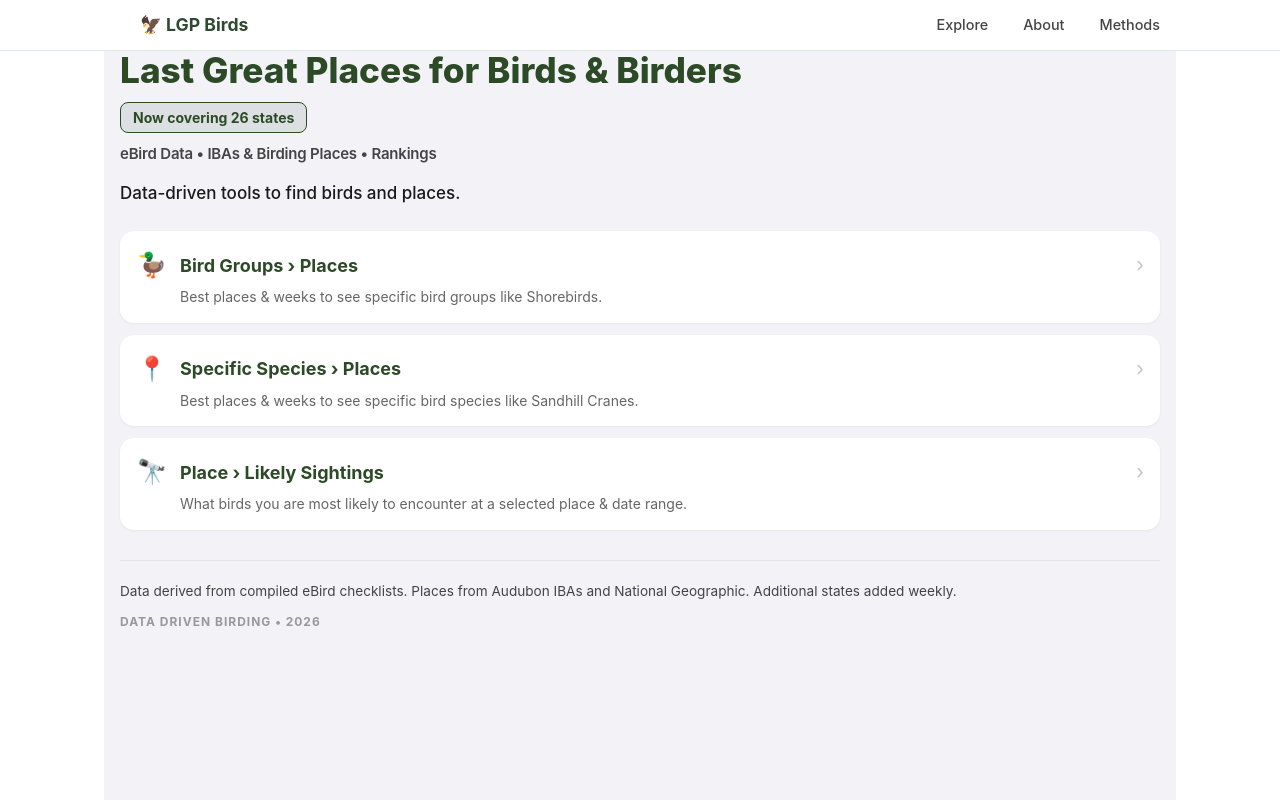
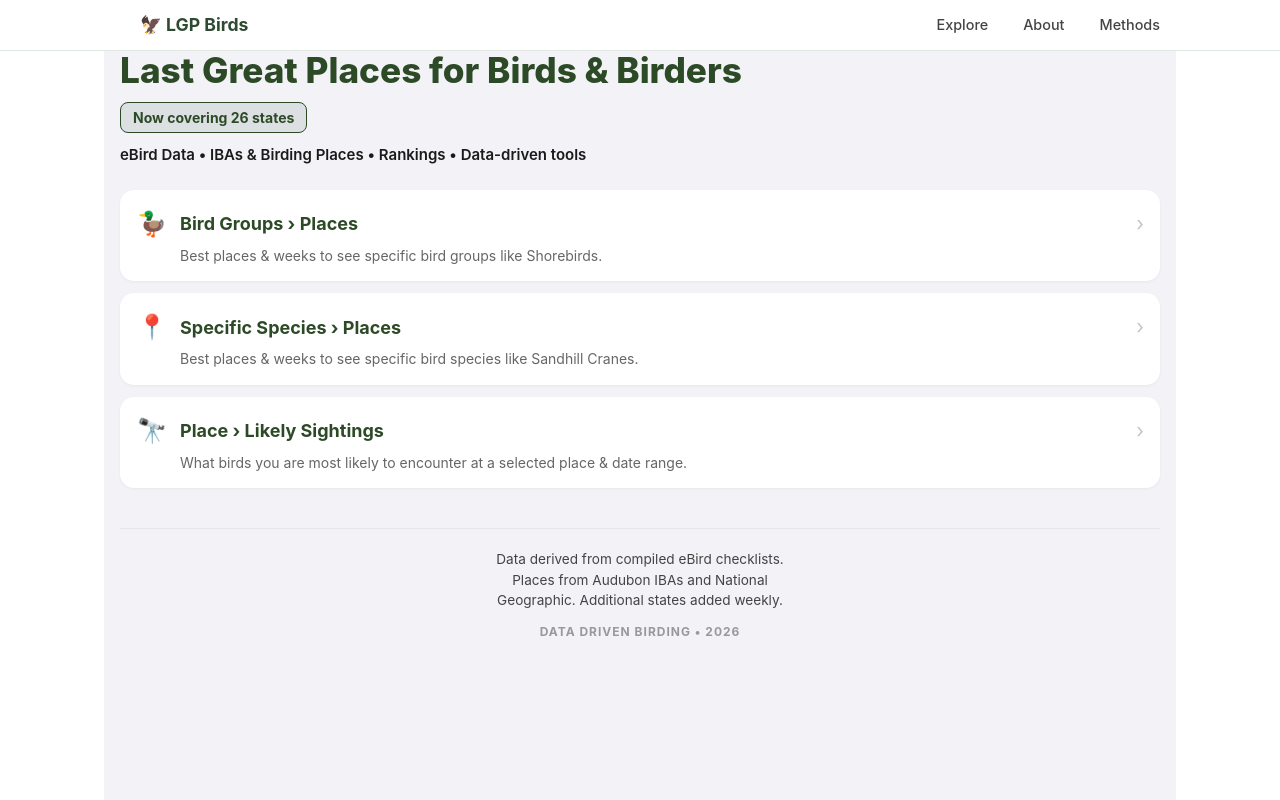
Before and after one commit to lastgreatplaces/LGP-Birds, a Next.js app: page / in a window 1280 px wide. Shown: the top 800 px of the page. Built offline with nearby package versions, Linux system fonts and the light colour scheme.

Commit message:
more tweaks

```diff
--- a/app/page.tsx
+++ b/app/page.tsx
@@ -27,7 +27,7 @@ export default function HomePage() {
   return (
     <div className="container" style={{ padding: '0 16px 16px 16px', backgroundColor: '#f2f2f7', minHeight: '100vh' }}>
 
-      {/* Header section with zero top buffer */}
+      {/* Header section - Zero top buffer */}
       <header style={{ paddingTop: '0px', paddingBottom: '10px', textAlign: 'left' }}>
         <h1 style={{
           fontSize: '2.2rem',
@@ -39,39 +39,35 @@ export default function HomePage() {
           Last Great Places for Birds & Birders
         </h1>
 
-        {/* Updated Badge & Subhead */}
-        <div style={{ display: 'flex', flexDirection: 'column', gap: '10px', marginBottom: '15px' }}>
+        {/* Badge Row */}
+        <div style={{ marginBottom: '12px' }}>
           <div style={{
             display: 'inline-block',
-            backgroundColor: 'rgba(45, 74, 39, 0.1)', /* Subtle green tint */
+            backgroundColor: 'rgba(45, 74, 39, 0.1)',
             border: '1.5px solid #2d4a27',
             color: '#2d4a27',
             padding: '4px 12px',
             borderRadius: '8px',
             fontSize: '14px',
-            fontWeight: '700',
-            width: 'fit-content'
+            fontWeight: '700'
           }}>
             Now covering 26 states
           </div>
-
-          <p style={{
-            fontSize: '15px',
-            fontWeight: '600',
-            color: '#444',
-            margin: '0',
-            letterSpacing: '-0.2px'
-          }}>
-            eBird Data • IBAs & Birding Places • Rankings
-          </p>
         </div>
 
-        <p style={{ fontSize: '17px', fontWeight: '500', color: '#1a1a1a', marginBottom: '15px', textAlign: 'left' }}>
-          Data-driven tools to find birds and places.
+        {/* Combined Single Subhead - Reduced Buffer */}
+        <p style={{
+          fontSize: '15px',
+          fontWeight: '600',
+          color: '#1a1a1a',
+          margin: '0 0 15px 0',
+          lineHeight: '1.3'
+        }}>
+          eBird Data • IBAs & Birding Places • Rankings • Data-driven tools
         </p>
       </header>
 
-      {/* Tool Cards */}
+      {/* Tool Cards - Forced Left Alignment */}
       <div style={{ display: 'flex', flexDirection: 'column', gap: '12px' }}>
         {cards.map((card) => (
           <Link
@@ -87,21 +83,21 @@ export default function HomePage() {
               boxShadow: '0 1px 3px rgba(0,0,0,0.05)',
               color: 'inherit',
               transition: 'transform 0.1s ease',
-              textAlign: 'left'
+              textAlign: 'left' // Explicit container align
             }}
           >
             {/* Action Line */}
             <div style={{ display: 'flex', alignItems: 'center', justifyContent: 'space-between', marginBottom: '4px' }}>
-              <div style={{ display: 'flex', alignItems: 'center', gap: '12px', flexGrow: 1 }}>
+              <div style={{ display: 'flex', alignItems: 'center', gap: '12px', flexGrow: 1, textAlign: 'left' }}>
                 <span style={{ fontSize: '24px', width: '32px', textAlign: 'center' }}>{card.icon}</span>
-                <span style={{ fontSize: '18px', fontWeight: '700', color: '#2d4a27' }}>
+                <span style={{ fontSize: '18px', fontWeight: '700', color: '#2d4a27', textAlign: 'left' }}>
                   {card.title}
                 </span>
               </div>
               <span style={{ color: '#c4c4c6', fontSize: '20px' }}>›</span>
             </div>
 
-            {/* Description */}
+            {/* Description - Left Aligned */}
             <div style={{
               fontSize: '14px',
               color: '#666',
@@ -115,17 +111,17 @@ export default function HomePage() {
         ))}
       </div>
 
-      {/* Revised Footer */}
+      {/* Footer - Restored to Centered */}
       <footer style={{
-        marginTop: '30px',
+        marginTop: '40px',
         padding: '20px 0',
-        textAlign: 'left',
+        textAlign: 'center',
         fontSize: '0.85rem',
         color: '#777',
         lineHeight: '1.5',
         borderTop: '1px solid #e5e5ea'
       }}>
-        <p style={{ margin: '0 0 12px 0' }}>
+        <p style={{ margin: '0 0 12px 0', maxWidth: '300px', marginLeft: 'auto', marginRight: 'auto' }}>
           Data derived from compiled eBird checklists. Places from Audubon IBAs and National Geographic. Additional states added weekly.
         </p>
         <p style={{ fontWeight: 'bold', letterSpacing: '1px', color: '#999', fontSize: '0.75rem' }}>
@@ -134,10 +130,12 @@ export default function HomePage() {
       </footer>
 
       <style jsx>{`
-        /* Global Nav Left Alignment */
-        :global(nav), :global(.nav-container) {
+        /* Aggressive Left-Align for Top Nav/Logo */
+        :global(nav), :global(header), :global(.nav-container), :global(.logo-wrapper) {
           justify-content: flex-start !important;
+          align-items: flex-start !important;
           text-align: left !important;
+          margin-left: 0 !important;
           padding-left: 0 !important;
         }
 
```
